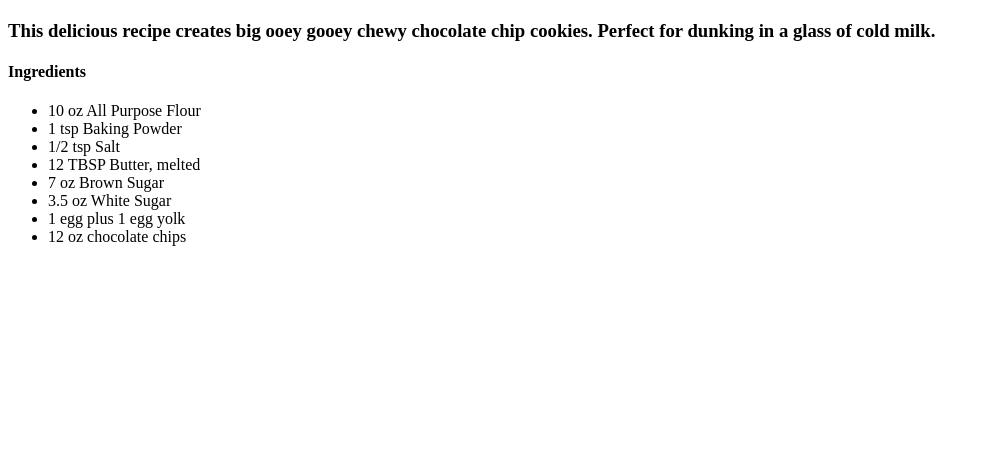
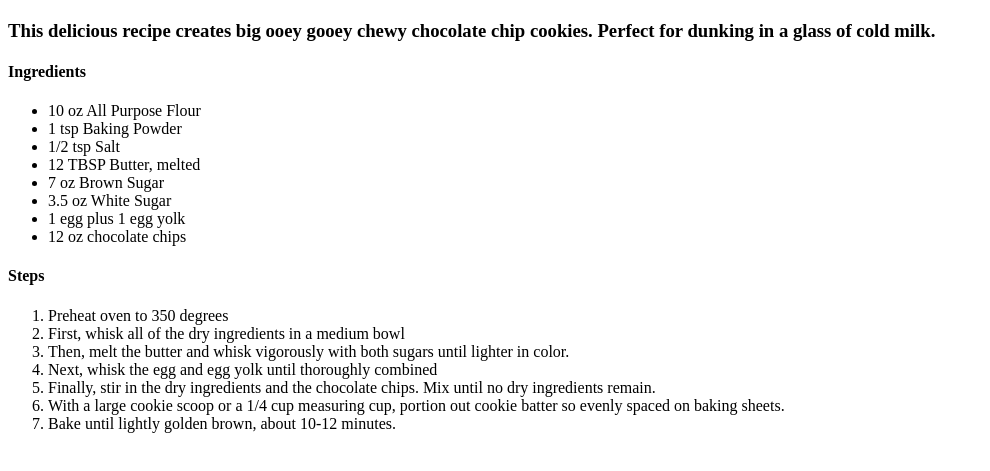
Before and after one commit to skeeler79/odin-recipes, a plain HTML site: page recipes/chocchipcookies.html in a window 1280 px wide. Shown: the part 99-570 px from the top of the page, without its empty margins (0-990 px from the left). Drawn offline with Linux system fonts and the light colour scheme.

Commit message:
Add steps to chocchipcookies.html

```diff
--- a/recipes/chocchipcookies.html
+++ b/recipes/chocchipcookies.html
@@ -21,5 +21,15 @@
             <li>1 egg plus 1 egg yolk</li>
             <li>12 oz chocolate chips</li>
         </ul>
+    <h4>Steps</h4>
+        <ol>
+            <li>Preheat oven to 350 degrees</li>
+            <li>First, whisk all of the dry ingredients in a medium bowl</li>
+            <li>Then, melt the butter and whisk vigorously with both sugars until lighter in color.</li>
+            <li>Next, whisk the egg and egg yolk until thoroughly combined</li>
+            <li>Finally, stir in the dry ingredients and the chocolate chips. Mix until no dry ingredients remain.</li>
+            <li>With a large cookie scoop or a 1/4 cup measuring cup, portion out cookie batter so evenly spaced on baking sheets.</li>
+            <li>Bake until lightly golden brown, about 10-12 minutes.</li>
+        </ol>
 </body>
 </html>
```
Also changed, not shown: index.html (added, +11 -0 lines).
